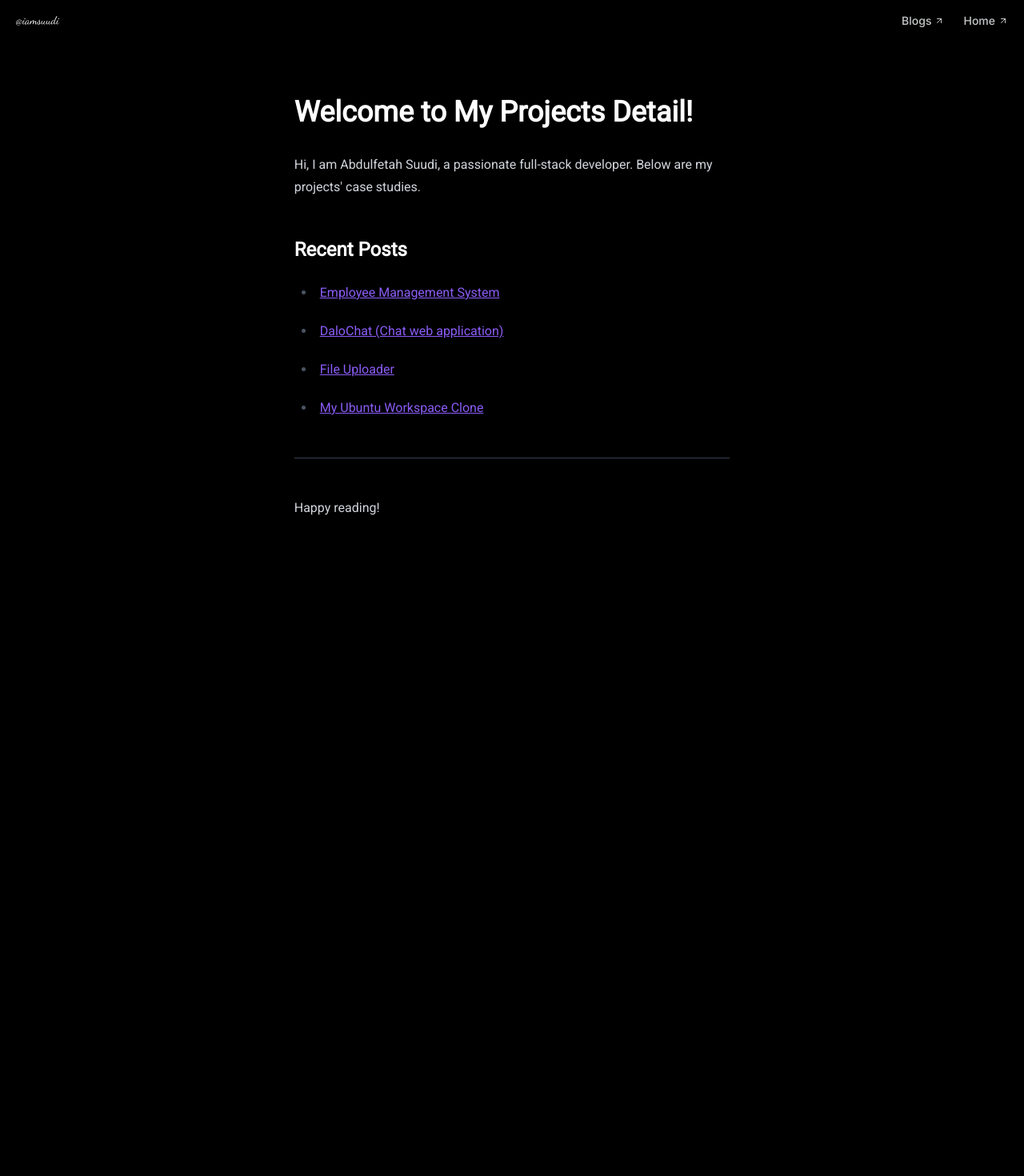
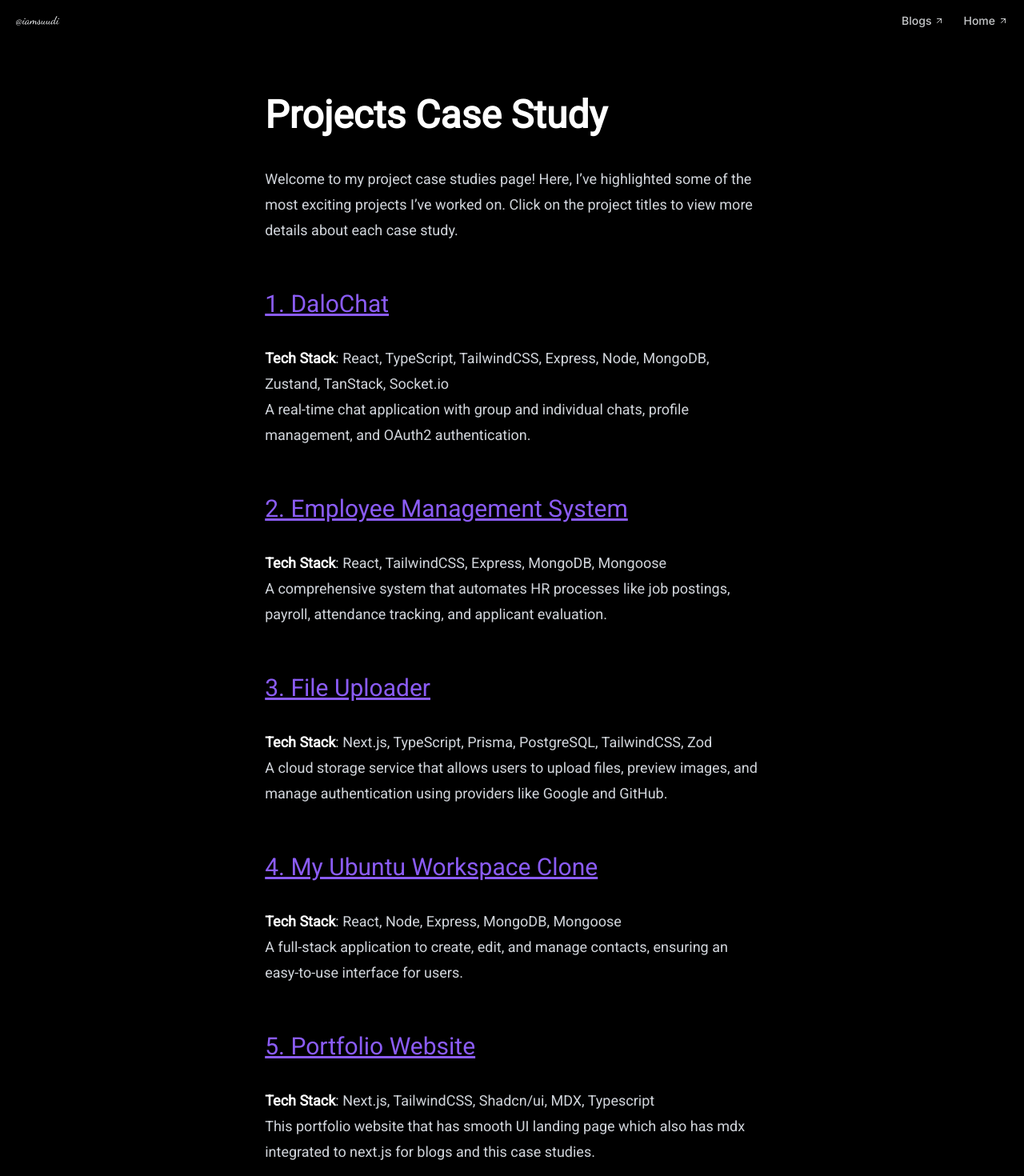
Before and after one commit to iamsuudi/journey, a Next.js app: page /projects in a window 1280 px wide. Shown: the top 1470 px of the page at 80% size. Before the commit the page ends 800 px from the top, so only its background shows below. Built offline with nearby package versions, Linux system fonts and the light colour scheme; a web font is replaced by a local one.

Commit message:
update projects case study homepage

```diff
--- a/app/blogs/layout.tsx
+++ b/app/blogs/layout.tsx
@@ -8,7 +8,7 @@ function Layout({ children }: { children: React.ReactNode }) {
             className={cn(
                 roboto.className,
                 "antialiased",
-                "prose prose-md py-10 px-5 dark:prose-invert prose-violet dark:prose-pre:bg-gray-500/20 mx-auto"
+                "prose prose-md lg:prose-lg py-10 px-5 dark:prose-invert prose-violet dark:prose-pre:bg-gray-500/20 mx-auto"
             )}
         >
             {children}
--- a/app/projects/layout.tsx
+++ b/app/projects/layout.tsx
@@ -8,7 +8,7 @@ function Layout({ children }: { children: React.ReactNode }) {
             className={cn(
                 roboto.className,
                 "antialiased",
-                "prose prose-md py-10 px-5 dark:prose-invert prose-violet dark:prose-pre:bg-gray-500/20 mx-auto"
+                "prose prose-md lg:prose-lg py-10 px-5 dark:prose-invert prose-violet dark:prose-pre:bg-gray-500/20 mx-auto"
             )}
         >
             {children}
--- a/app/projects/markdown/home.mdx
+++ b/app/projects/markdown/home.mdx
@@ -1,20 +1,33 @@
-# Welcome to My Projects Detail!
+# Projects Case Study
 
-Hi, I am Abdulfetah Suudi, a passionate full-stack developer. Below are my projects' case studies.
+Welcome to my project case studies page! Here, I’ve highlighted some of the most exciting projects I’ve worked on.
+Click on the project titles to view more details about each case study.
 
-## Recent Posts
+## [1. DaloChat](projects/chat-app)
 
--   [Employee Management System](projects/hinta-ems)
+**Tech Stack**: React, TypeScript, TailwindCSS, Express, Node, MongoDB, Zustand, TanStack, Socket.io
+A real-time chat application with group and individual chats, profile management, and OAuth2 authentication.
 
+## [2. Employee Management System](projects/hinta-ems)
 
--   [DaloChat (Chat web application)](projects/chat-app)
+**Tech Stack**: React, TailwindCSS, Express, MongoDB, Mongoose
+A comprehensive system that automates HR processes like job postings, payroll, attendance tracking, and applicant evaluation.
 
+## [3. File Uploader](projects/file-uploader)
 
--   [File Uploader](projects/file-uploader)
+**Tech Stack**: Next.js, TypeScript, Prisma, PostgreSQL, TailwindCSS, Zod
+A cloud storage service that allows users to upload files, preview images, and manage authentication using providers like Google and GitHub.
 
+## [4. My Ubuntu Workspace Clone](projects/ubuntu-clone)
 
--   [My Ubuntu Workspace Clone](projects/ubuntu-clone)
+**Tech Stack**: React, Node, Express, MongoDB, Mongoose
+A full-stack application to create, edit, and manage contacts, ensuring an easy-to-use interface for users.
+
+## [5. Portfolio Website](projects/portfolio)
+
+**Tech Stack**: Next.js, TailwindCSS, Shadcn/ui, MDX, Typescript
+This portfolio website that has smooth UI landing page which also has mdx integrated to next.js for blogs and this case studies.
 
 ---
 
-Happy reading!
+Feel free to explore each project to learn more about the challenges, solutions, and technologies used!
```
